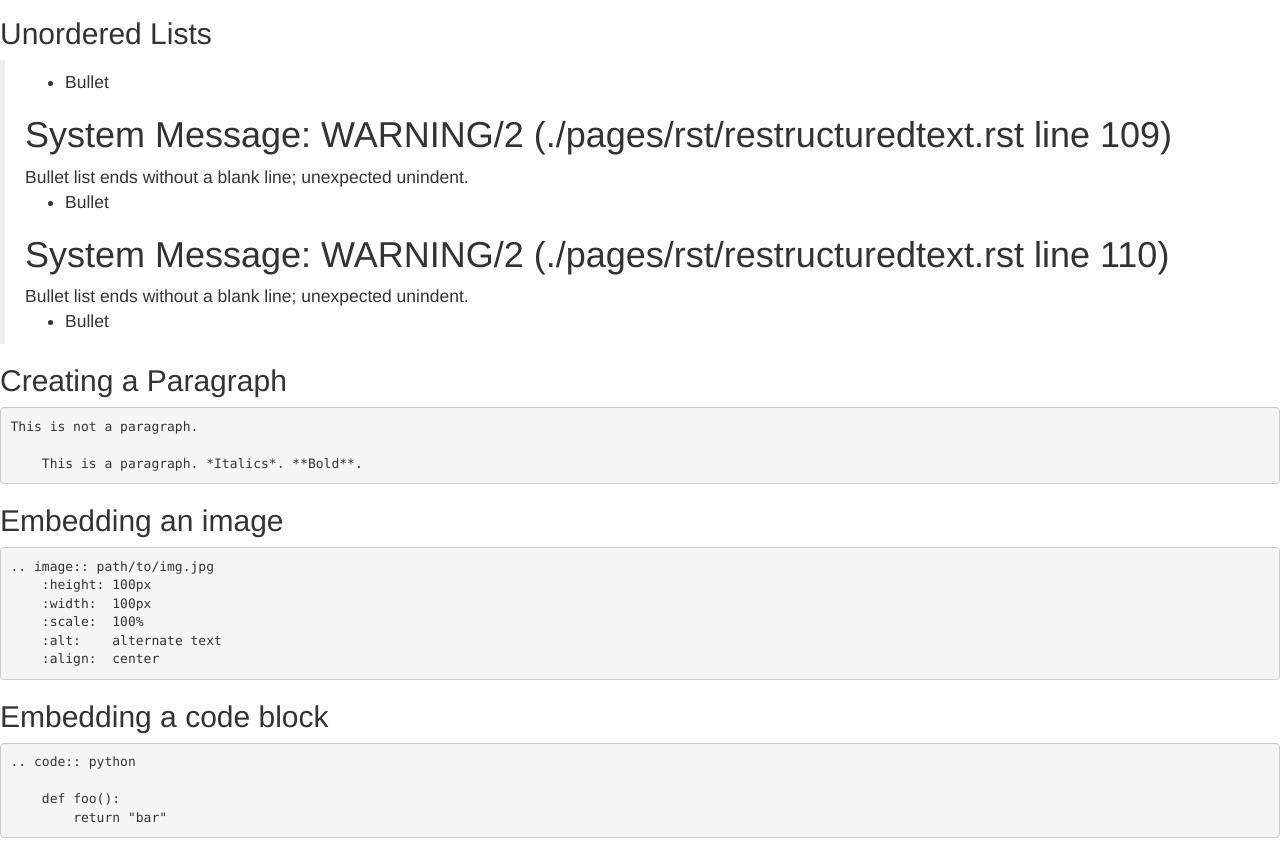
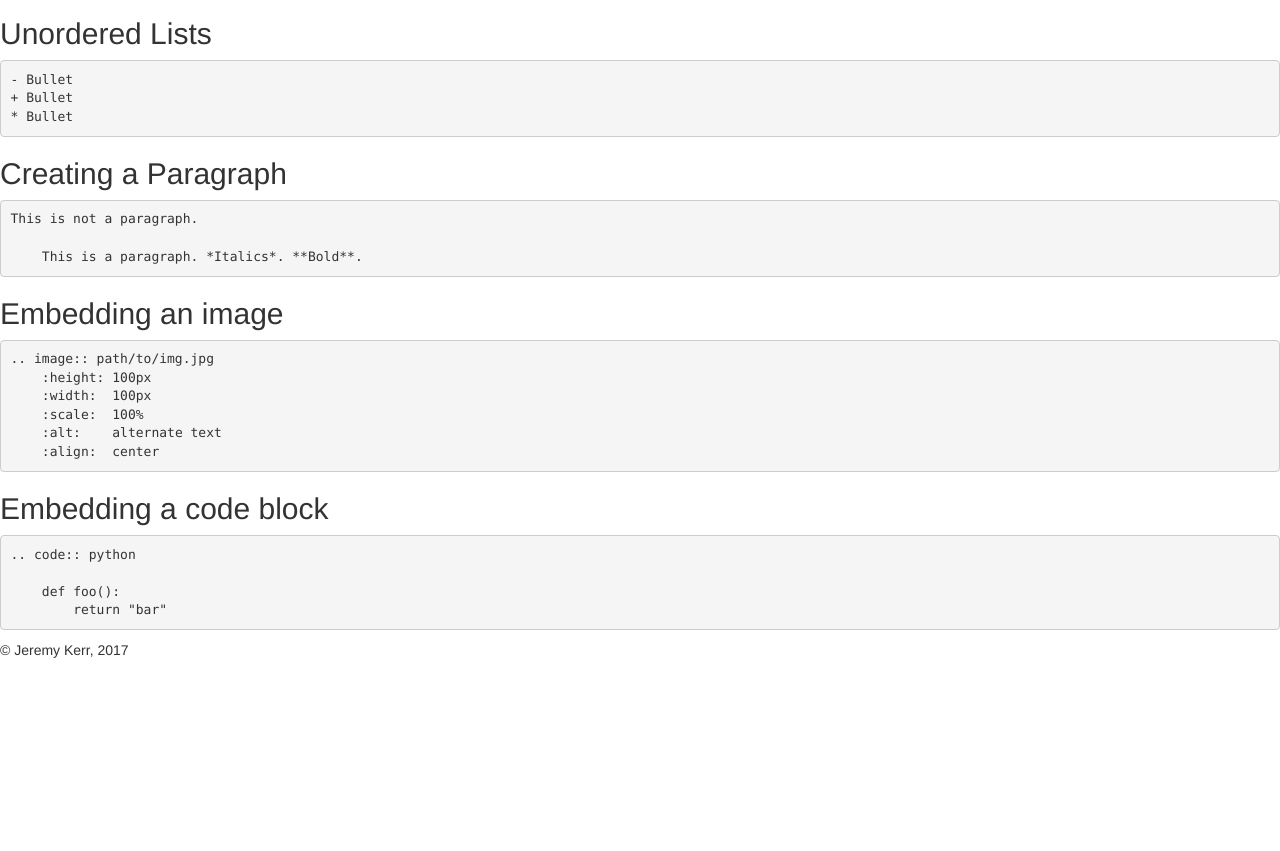
Before and after one commit to jeremykerr/jeremykerr, a plain HTML site: page pages/rst/restructuredtext.html in a window 1280 px wide. Shown: the part 1815-2666 px from the top of the page. After the commit the page ends 2475 px from the top, so only its background shows below. Drawn offline with Linux system fonts and the light colour scheme.

Commit message:
Added IPTables and rST notes

```diff
--- a/pages/rst/restructuredtext.html
+++ b/pages/rst/restructuredtext.html
@@ -125,25 +125,9 @@ b. banana
     </section>
     <section id="unordered-lists">
         <h2>Unordered Lists</h2>
-        <blockquote>
-            <ul>
-                <li>Bullet</li>
-            </ul>
-            <div>
-                <h1>System Message: WARNING/2 (./pages/rst/restructuredtext.rst line 109)</h1>
-                <p>Bullet list ends without a blank line; unexpected unindent.</p>
-            </div>
-            <ul>
-                <li>Bullet</li>
-            </ul>
-            <div>
-                <h1>System Message: WARNING/2 (./pages/rst/restructuredtext.rst line 110)</h1>
-                <p>Bullet list ends without a blank line; unexpected unindent.</p>
-            </div>
-            <ul>
-                <li>Bullet</li>
-            </ul>
-        </blockquote>
+        <pre data-language="rst"><span class="m">-</span> Bullet
+<span class="m">+</span> Bullet
+<span class="m">*</span> Bullet</pre>
     </section>
     <section id="creating-a-paragraph">
         <h2>Creating a Paragraph</h2>
```
Also changed, not shown: pages/iptables/iptables.html (+1 -5 lines), 2 other files.
